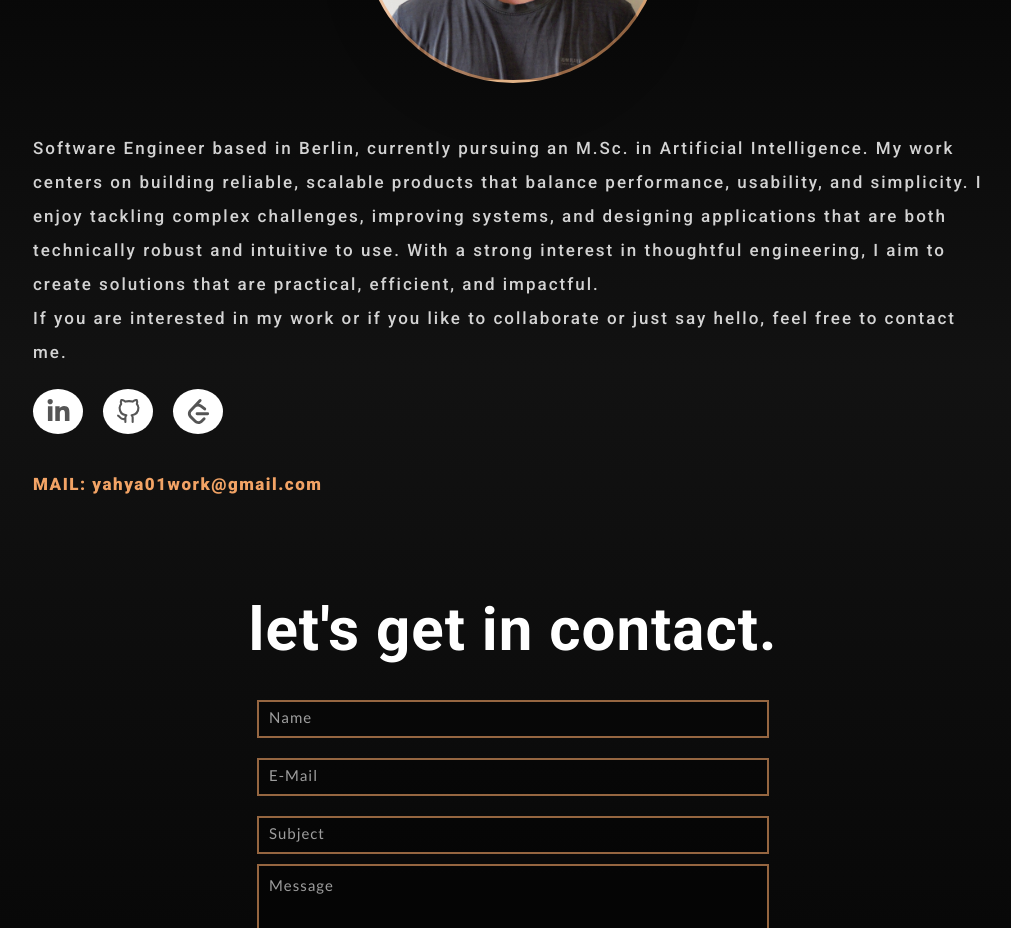
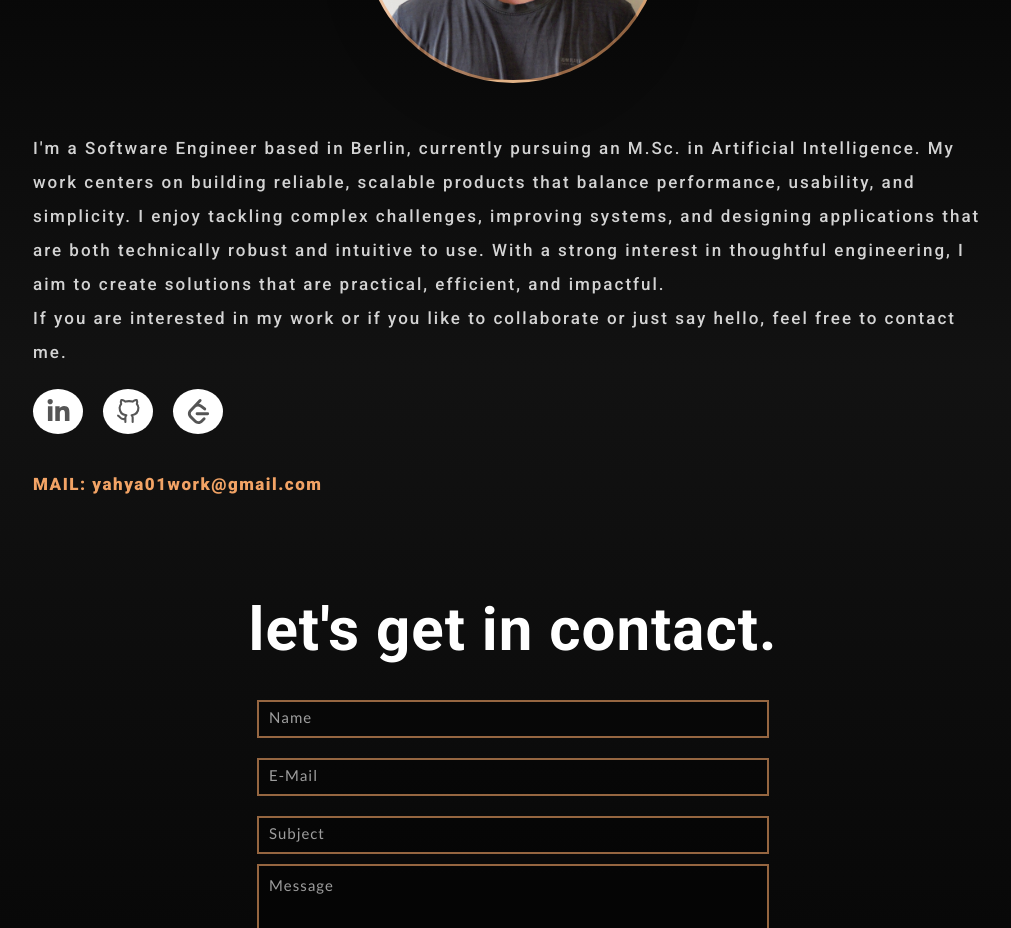
Before and after one commit to yahya-cloud/portfolio-next, a Next.js app: page / in a window 1280 px wide. Shown: the part 4420-5348 px from the top of the page, without its empty margins (127-1138 px from the left). Built offline with nearby package versions, Linux system fonts and the light colour scheme; a web font is replaced by a local one.

Commit message:
Update Footer.js

```diff
--- a/app/components/Footer/Footer.js
+++ b/app/components/Footer/Footer.js
@@ -41,7 +41,7 @@ const Footer = (props) => {
               className="about_container"
             >
               <p className="about_info">
-                Software Engineer based in Berlin, currently pursuing an M.Sc.
+                I'm a Software Engineer based in Berlin, currently pursuing an M.Sc.
                 in Artificial Intelligence. My work centers on building
                 reliable, scalable products that balance performance, usability,
                 and simplicity. I enjoy tackling complex challenges, improving
```
